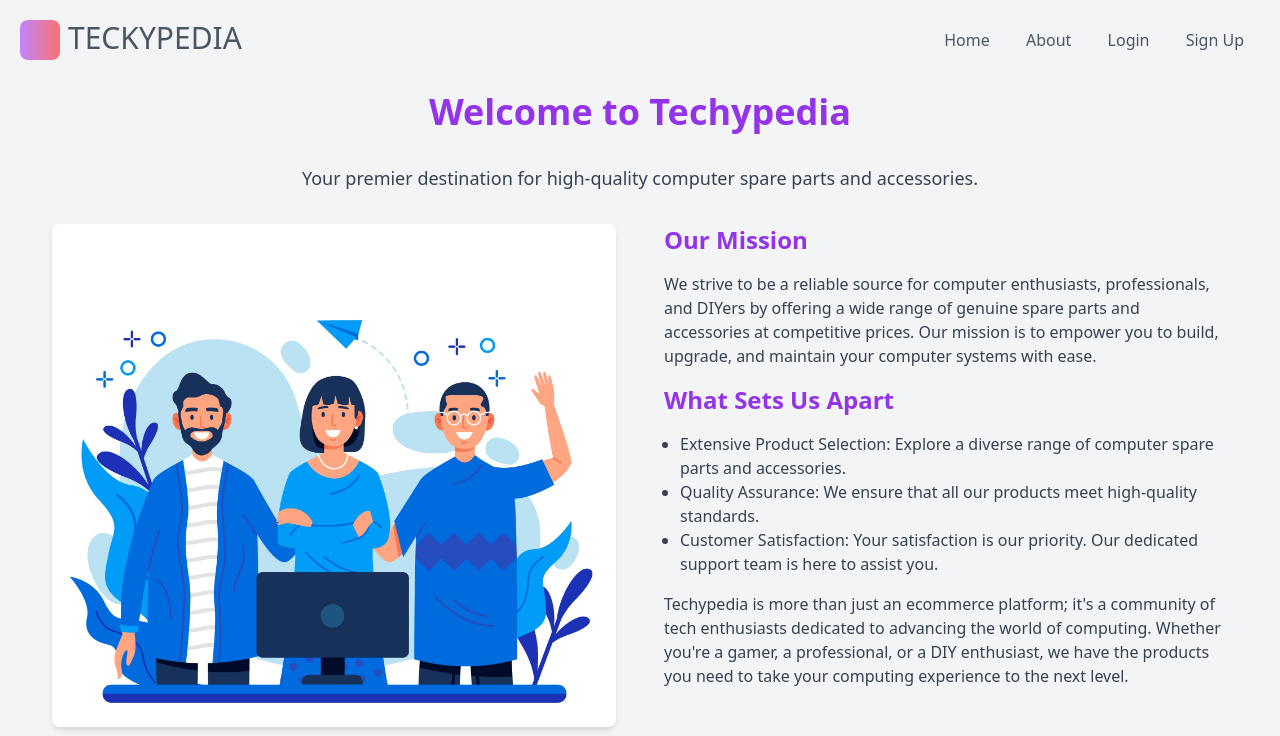
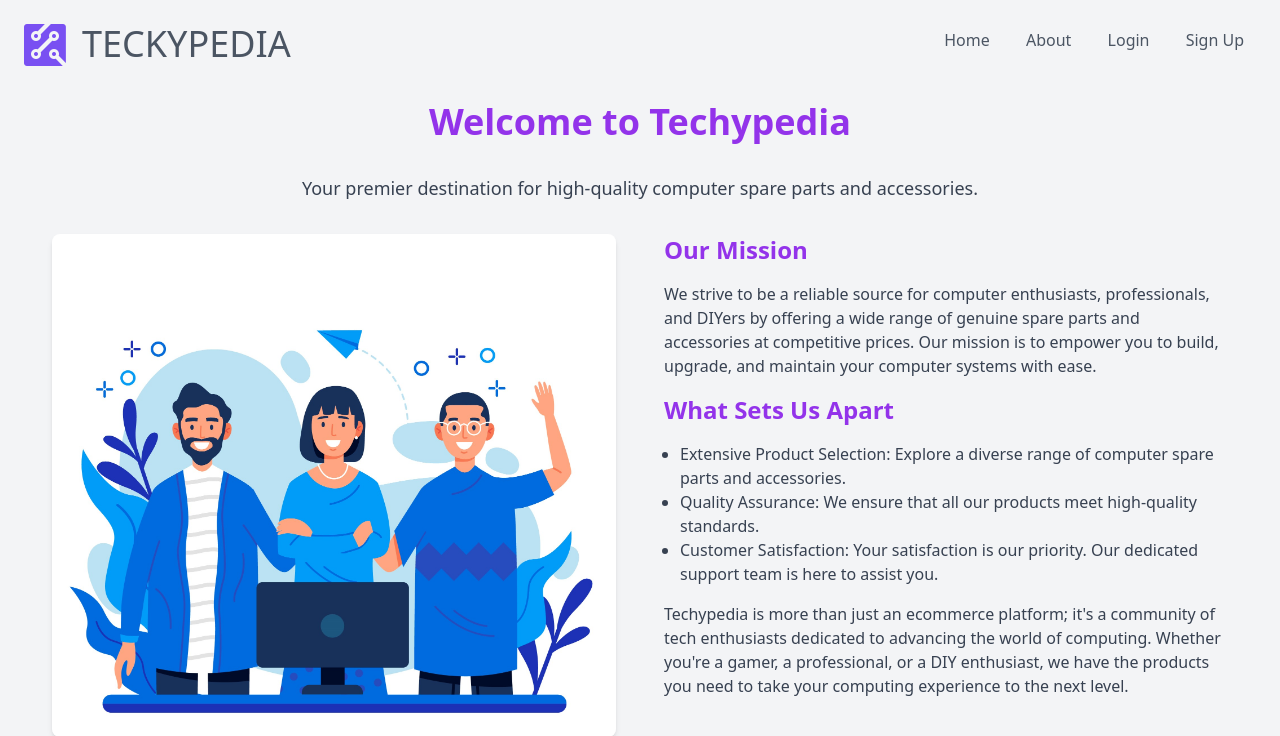
Before and after one commit to jaypatel2117/Teckypedia, a Flask app: page /about in a window 1280 px wide. Shown: the top 736 px of the page. Run offline with Flask 3, Linux system fonts and the light colour scheme; style sheets or scripts are compiled from the project's sources.

Commit message:
Made some changes in base.html

```diff
--- a/website/templates/base.html
+++ b/website/templates/base.html
@@ -2,6 +2,7 @@
   <head>
     <meta charset="UTF-8" />
     <meta name="viewport" content="width=device-width, initial-scale=1.0" />
+    <link rel="icon" type="image/x-icon" href="static/images/web-icon.png" />
     <link rel="stylesheet" href="/static/css/main.css" />
     <title>{% block title %}Home{% endblock %}</title>
   </head>
@@ -13,11 +14,16 @@
         class="md:flex md:flex-row md:justify-between text-center text-sm sm:text-base"
       >
         <div class="flex flex-row justify-center">
-          <div
-            class="bg-gradient-to-r from-purple-400 to-red-400 w-10 h-10 rounded-lg"
-          ></div>
+          <div>
+            <img
+              src="/static/images/logo.png"
+              alt="Techypedia Team"
+              height="50px"
+              width="50px"
+            />
+          </div>
           <a href="/"
-            ><h1 class="text-3xl text-gray-600 ml-2">TECKYPEDIA</h1></a
+            ><h1 class="text-4xl text-gray-600 ml-2 p-1">TECKYPEDIA</h1></a
           >
         </div>
         <div class="mt-2">
```
Also changed, not shown: website/static/images/logo.png, website/static/images/web-icon.png (added).
